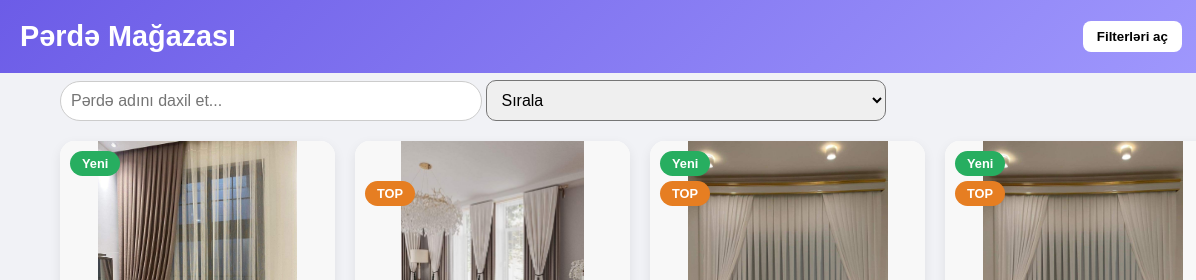
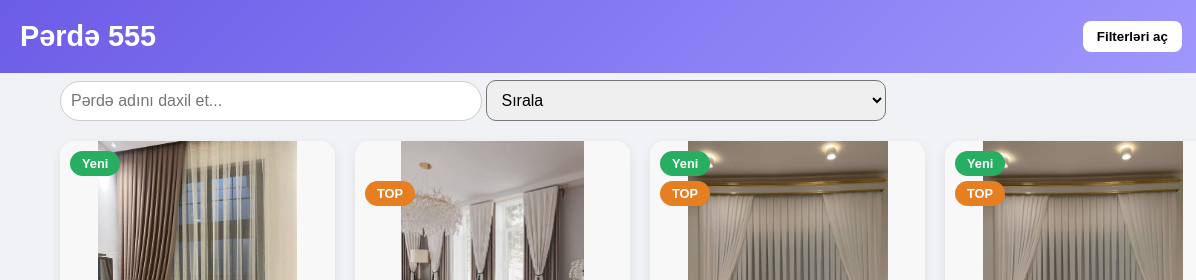
Before and after one commit to ES001-ES/perde-katalog, a plain HTML site: page index.html in a window 1280 px wide. Shown: the top 280 px of the page, 0-1196 px from the left. Drawn offline with Linux system fonts and the light colour scheme.

Commit message:
Sayta düzəlişlər etdim

```diff
--- a/index.html
+++ b/index.html
@@ -3,7 +3,7 @@
 <head>
   <meta charset="UTF-8" />
   <meta name="viewport" content="width=device-width, initial-scale=1" />
-  <title>Pərdə Mağazası - Filtrlər menyusu</title>
+  <title>Pərdə 555</title>
   <link rel="stylesheet" href="https://cdnjs.cloudflare.com/ajax/libs/font-awesome/6.5.0/css/all.min.css" />
   <style>
     :root {
@@ -350,7 +350,7 @@
 </head>
 <body data-theme="light">
   <header>
-    <h1>Pərdə Mağazası</h1>
+    <h1>Pərdə 555</h1>
     <div>
       <button id="toggleFiltersBtn">Filterləri aç</button>
       <span class="socials">
```
